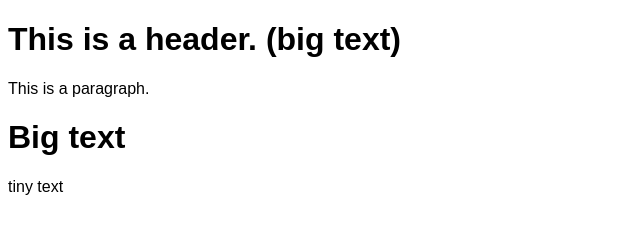
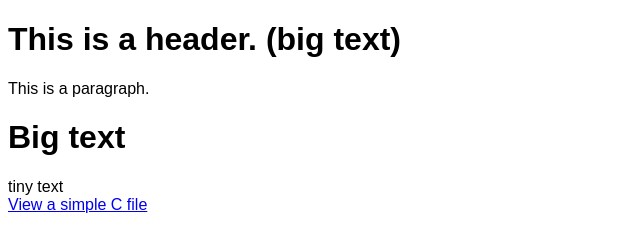
Before and after one commit to Kalilamodow/test_repo, a plain HTML site: page index.html in a window 1280 px wide. Shown: the whole page, without its empty margins (0-640 px from the left). Drawn offline with Linux system fonts and the light colour scheme.

Commit message:
add link to c

```diff
--- a/index.html
+++ b/index.html
@@ -19,5 +19,6 @@
     <p>This is a paragraph. </p>
     <h1 class="big">Big text</h1>
     <div style="font-size: tiny;">tiny text</div>
+    <a href="./helloworld.c">View a simple C file</a>
 </body>
 </html>
```
